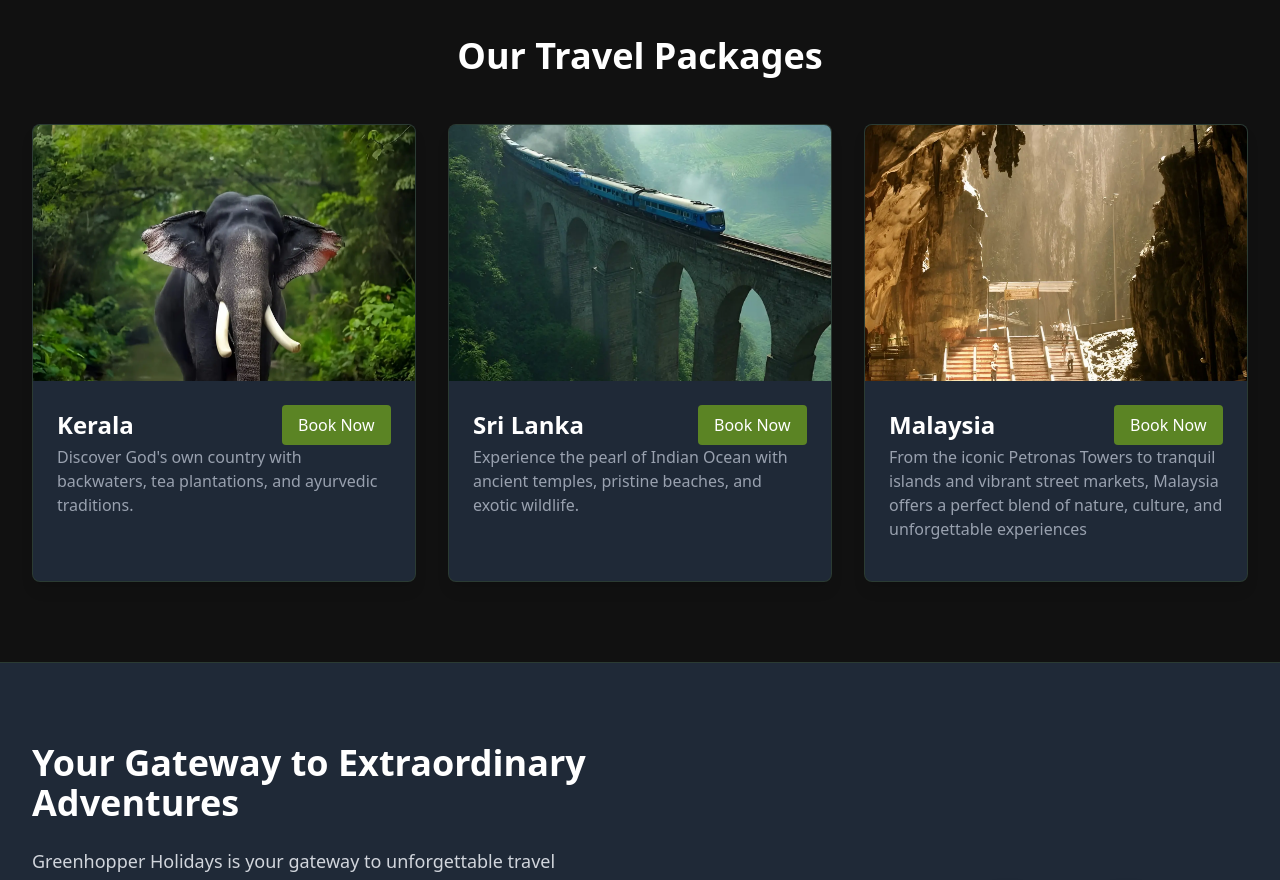
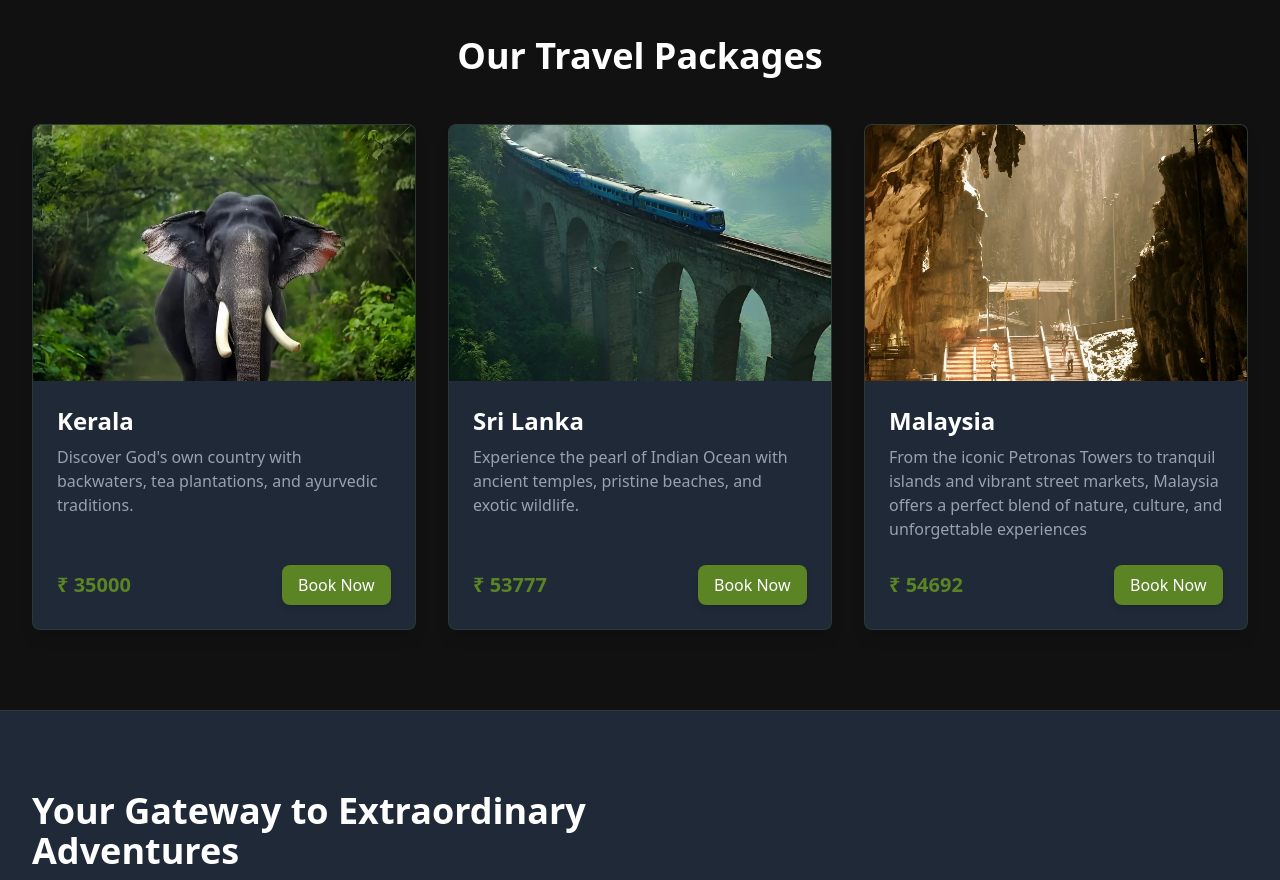
Before and after one commit to henna-maryam/Greenhopper, a React (Vite) app: page / in a window 1280 px wide. Shown: the part 2040-2920 px from the top of the page. Built offline with nearby package versions, Linux system fonts and the light colour scheme; no server answers; a web font is replaced by a local one.

Commit message:
amount updated

```diff
--- a/src/App.jsx
+++ b/src/App.jsx
@@ -27,19 +27,19 @@ function App() {
       title: 'Kerala',
       description: 'Discover God\'s own country with backwaters, tea plantations, and ayurvedic traditions.',
       image: kl,
-      price: '$899'
+      price: '35000'
     },
     {
       title: 'Sri Lanka',
       description: 'Experience the pearl of Indian Ocean with ancient temples, pristine beaches, and exotic wildlife.',
       image: sl,
-      price: '$999'
+      price: '53777'
     },
     {
       title: 'Malaysia',
       description: 'From the iconic Petronas Towers to tranquil islands and vibrant street markets, Malaysia offers a perfect blend of nature, culture, and unforgettable experiences',
       image: ml,
-      price: '$1499'
+      price: '54692'
     }
   ]
 
--- a/src/components/Packages.jsx
+++ b/src/components/Packages.jsx
@@ -2,20 +2,25 @@ import React from 'react'
 
 const PackageCard = ({ pkg, onBookNow }) => {
   return (
-    <div className="bg-[#1F2937] rounded-lg overflow-hidden shadow-lg hover:shadow-xl transition-shadow border border-[#5B8424]/20">
+    <div className="bg-[#1F2937] rounded-lg overflow-hidden shadow-lg hover:shadow-xl transition-shadow border border-[#5B8424]/20 flex flex-col">
+      {/* Image */}
       <img src={pkg.image} alt={pkg.title} className="w-full h-64 object-cover" />
-      <div className="p-6">
-        <div className="flex justify-between items-center">
-          {/* <span className="text-[#5B8424] font-bold text-xl">{pkg.price}</span> */}
-          <h3 className="text-2xl font-bold text-white mb-0">{pkg.title}</h3>
+
+      {/* Content */}
+      <div className="p-6 flex flex-col flex-grow">
+        <h3 className="text-2xl font-bold text-white mb-2">{pkg.title}</h3>
+        <p className="text-gray-400 mb-6 flex-grow">{pkg.description}</p>
+
+        {/* Price + Button Row */}
+        <div className="flex items-center justify-between mt-auto">
+          <span className="text-[#5B8424] font-bold text-xl">₹ {pkg.price}</span>
           <button
             onClick={() => onBookNow(pkg.title)}
-            className="bg-[#5B8424] text-white px-4 py-2 rounded hover:bg-[#5B8424]/80 transition-colors ml-4"
+            className="bg-[#5B8424] text-white px-4 py-2 rounded-lg hover:bg-[#5B8424]/80 transition-colors shadow-md"
           >
             Book Now
           </button>
         </div>
-        <p className="text-gray-400 mb-4">{pkg.description}</p>
       </div>
     </div>
   )
@@ -25,7 +30,9 @@ const Packages = ({ packages, onBookNow }) => {
   return (
     <section id="packages" className="py-20 bg-[#111111] w-full">
       <div className="max-w-7xl mx-auto px-4 sm:px-6 lg:px-8">
-        <h2 className="text-4xl font-bold text-center mb-12 text-white">Our Travel Packages</h2>
+        <h2 className="text-4xl font-bold text-center mb-12 text-white">
+          Our Travel Packages
+        </h2>
         <div className="grid md:grid-cols-3 gap-8">
           {packages.map((pkg, index) => (
             <PackageCard key={index} pkg={pkg} onBookNow={onBookNow} />
```
